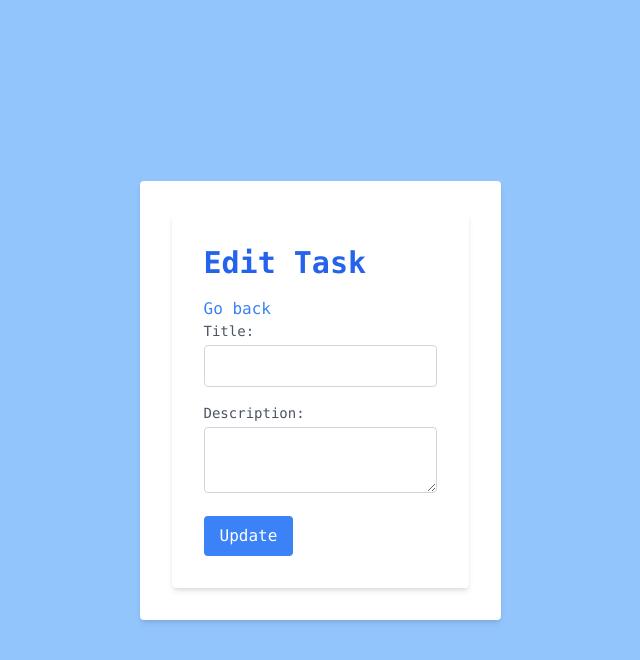
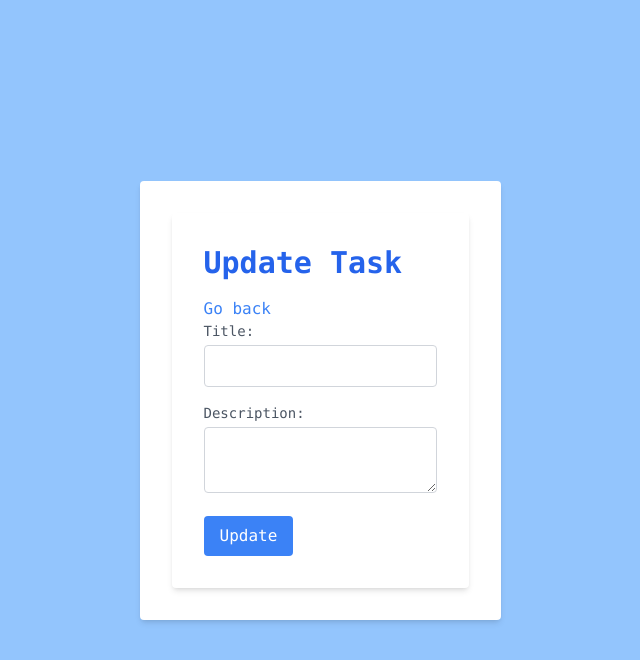
Before and after one commit to mashhoorahdal/django-todo, a Django app: page /task-create/ in a window 1280 px wide. Shown: the top 660 px of the page, without its empty margins (320-960 px from the left). Run offline with Django 5.2, Linux system fonts and the light colour scheme; the visitor is signed in with stand-in values (Sample User, id 1); style sheets or scripts are compiled from the project's sources; some libraries are stand-ins or nearby versions.

Commit message:
minor fix

```diff
--- a/base/templates/base/task_form.html
+++ b/base/templates/base/task_form.html
@@ -2,7 +2,7 @@
 {% block content %}
 
 <div class="bg-white p-8 rounded shadow-md max-w-2xl mx-auto">
-    <h3 class="text-3xl font-bold mb-4 text-blue-600">Edit Task</h3>
+    <h3 class="text-3xl font-bold mb-4 text-blue-600">Update Task</h3>
     <a href="{% url 'tasks' %}" class="text-blue-500 hover:underline transition-opacity duration-1 ease-in-out">Go back</a>
 
     <form method="POST">
```
